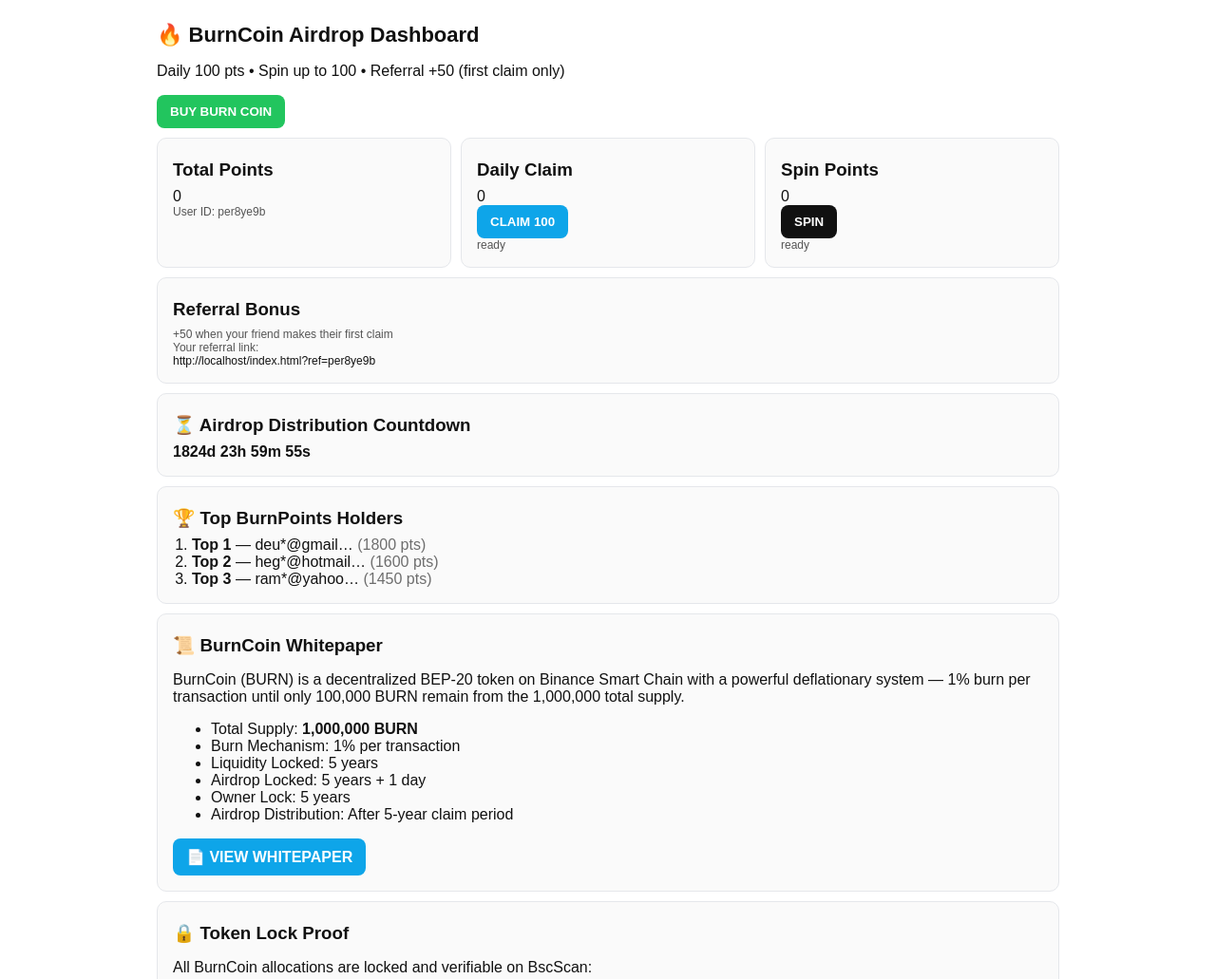
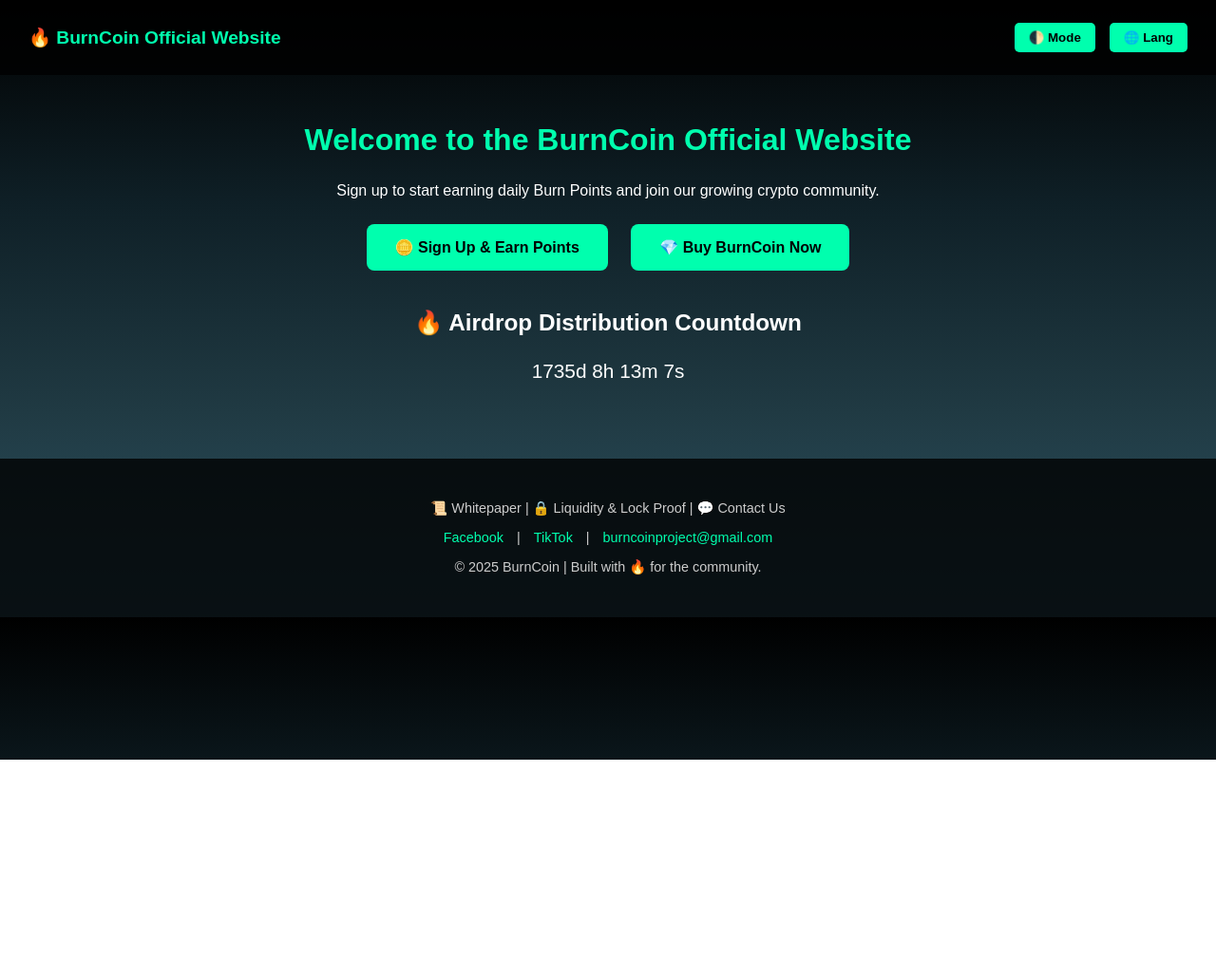
Before and after one commit to burncoin99-hash/burncoin-website, a plain HTML site: page index.html in a window 1280 px wide. Shown: the top 1031 px of the page at 95% size. After the commit the page ends 800 px from the top, so only its background shows below. Drawn offline with Linux system fonts and the light colour scheme.

Commit message:
Update index.html

```diff
--- a/index.html
+++ b/index.html
@@ -1,160 +1,151 @@
 <!DOCTYPE html>
 <html lang="en">
 <head>
-<meta charset="utf-8"/>
-<meta name="viewport" content="width=device-width,initial-scale=1"/>
-<title>🔥 BurnCoin — Official Airdrop & Proof Portal</title>
-<style>
-body{font-family:sans-serif;margin:0;padding:0;background:#fff;color:#111}
-.container{max-width:950px;margin:auto;padding:20px}
-.btn{display:inline-block;padding:10px 14px;border:0;border-radius:8px;font-weight:700;color:#fff;cursor:pointer}
-.btn-buy{background:#22c55e}
-.btn-claim{background:#0ea5e9}
-.btn-spin{background:#111}
-.card{border:1px solid #e5e7eb;border-radius:10px;padding:16px;margin-top:10px;background:#fafafa}
-.grid-3{display:grid;grid-template-columns:repeat(auto-fit,minmax(260px,1fr));gap:10px}
-.mini{font-size:12px;color:#555}
-.h1{font-size:22px;font-weight:800;margin:4px 0}
-.popup{position:fixed;bottom:80px;right:20px;background:#0ea5e9;color:#fff;padding:12px 16px;border-radius:10px;display:none;z-index:50}
-.popup.show{display:block;animation:fade .3s}
-@keyframes fade{from{opacity:0;transform:translateY(8px)}to{opacity:1;transform:none}}
-ol{margin:0;padding-left:20px}
-a{color:#0ea5e9;text-decoration:none}
-a:hover{text-decoration:underline}
-h3{margin:6px 0 8px}
-</style>
+  <meta charset="UTF-8" />
+  <meta name="viewport" content="width=device-width, initial-scale=1.0" />
+  <title>🔥 BurnCoin Official Website</title>
+  <style>
+    body {
+      font-family: 'Poppins', sans-serif;
+      background: linear-gradient(180deg, #000000, #0f2027, #203a43, #2c5364);
+      color: white;
+      margin: 0;
+      padding: 0;
+      text-align: center;
+      overflow-x: hidden;
+    }
+    header {
+      display: flex;
+      justify-content: space-between;
+      align-items: center;
+      padding: 15px 30px;
+      background-color: rgba(0, 0, 0, 0.8);
+    }
+    header h1 {
+      font-size: 1.2em;
+      color: #00ffae;
+    }
+    .lang-mode {
+      display: flex;
+      gap: 15px;
+    }
+    .lang-mode button {
+      padding: 8px 15px;
+      border: none;
+      border-radius: 5px;
+      background-color: #00ffae;
+      color: #000;
+      cursor: pointer;
+      font-weight: bold;
+    }
+    .main {
+      margin-top: 50px;
+    }
+    h2 {
+      font-size: 2em;
+      color: #00ffae;
+    }
+    .btn {
+      background-color: #00ffae;
+      border: none;
+      padding: 15px 30px;
+      color: #000;
+      font-size: 1em;
+      border-radius: 8px;
+      margin: 10px;
+      cursor: pointer;
+      transition: 0.3s;
+      font-weight: bold;
+    }
+    .btn:hover {
+      background-color: #00ffaa;
+      transform: scale(1.05);
+    }
+    .countdown {
+      margin-top: 30px;
+      font-size: 1.3em;
+    }
+    footer {
+      margin-top: 80px;
+      padding: 30px;
+      background-color: rgba(0,0,0,0.8);
+      font-size: 0.9em;
+      color: #ccc;
+    }
+    footer a {
+      color: #00ffae;
+      text-decoration: none;
+      margin: 0 10px;
+    }
+  </style>
 </head>
 <body>
-<div class="container">
-  <h1 class="h1">🔥 BurnCoin Airdrop Dashboard</h1>
-  <p>Daily 100 pts • Spin up to 100 • Referral +50 (first claim only)</p>
-  <button class="btn btn-buy" id="buyBtn">BUY BURN COIN</button>
+  <header>
+    <h1>🔥 BurnCoin Official Website</h1>
+    <div class="lang-mode">
+      <button onclick="toggleMode()">🌓 Mode</button>
+      <button onclick="changeLang()">🌐 Lang</button>
+    </div>
+  </header>
 
-  <div class="grid-3">
-    <div class="card">
-      <h3>Total Points</h3>
-      <div id="total">0</div>
-      <div class="mini">User ID: <span id="uid"></span></div>
+  <section class="main">
+    <h2>Welcome to the BurnCoin Official Website</h2>
+    <p>Sign up to start earning daily Burn Points and join our growing crypto community.</p>
+
+    <button class="btn" onclick="window.location.href='signup.html'">🪙 Sign Up & Earn Points</button>
+    <button class="btn" onclick="window.open('https://poocoin.app/tokens/0x9Ad780af415fD94187576a7B054bc7Ad7F2F5750','_blank')">💎 Buy BurnCoin Now</button>
+
+    <div class="countdown">
+      <h3>🔥 Airdrop Distribution Countdown</h3>
+      <p id="countdown"></p>
     </div>
-    <div class="card">
-      <h3>Daily Claim</h3>
-      <div id="daily">0</div>
-      <button class="btn btn-claim" id="claimBtn">CLAIM 100</button>
-      <div class="mini" id="dailyTimer"></div>
-    </div>
-    <div class="card">
-      <h3>Spin Points</h3>
-      <div id="spin">0</div>
-      <button class="btn btn-spin" id="spinBtn">SPIN</button>
-      <div class="mini" id="spinTimer"></div>
-    </div>
-  </div>
-
-  <div class="card">
-    <h3>Referral Bonus</h3>
-    <div class="mini">+50 when your friend makes their first claim</div>
-    <div class="mini">Your referral link:</div>
-    <div id="refLink" style="word-break:break-all;font-size:12px"></div>
-  </div>
-
-  <div class="card">
-    <h3>⏳ Airdrop Distribution Countdown</h3>
-    <div id="countdown" style="font-weight:700"></div>
-  </div>
-
-  <section id="leaderboard" class="card">
-    <h3>🏆 Top BurnPoints Holders</h3>
-    <ol id="lb-list"></ol>
   </section>
 
-  <!-- ==================  Whitepaper & Proof Section ================== -->
-  <div class="card">
-    <h3>📜 BurnCoin Whitepaper</h3>
-    <p>BurnCoin (BURN) is a decentralized BEP-20 token on Binance Smart Chain with a powerful deflationary system — 1% burn per transaction until only 100,000 BURN remain from the 1,000,000 total supply.</p>
-    <ul>
-      <li>Total Supply: <b>1,000,000 BURN</b></li>
-      <li>Burn Mechanism: 1% per transaction</li>
-      <li>Liquidity Locked: 5 years</li>
-      <li>Airdrop Locked: 5 years + 1 day</li>
-      <li>Owner Lock: 5 years</li>
-      <li>Airdrop Distribution: After 5-year claim period</li>
-    </ul>
-    <a href="https://github.com/deutapoudel/burncoin/blob/main/BurnCoin_Whitepaper.pdf"
-       target="_blank" class="btn btn-claim">📄 VIEW WHITEPAPER</a>
-  </div>
+  <footer>
+    <p>📜 Whitepaper | 🔒 Liquidity & Lock Proof | 💬 Contact Us</p>
+    <p>
+      <a href="https://facebook.com/BurnCoinOfficial" target="_blank">Facebook</a> |
+      <a href="https://www.tiktok.com/@burncoin.official" target="_blank">TikTok</a> |
+      <a href="mailto:burncoinproject@gmail.com">burncoinproject@gmail.com</a>
+    </p>
+    <p>© 2025 BurnCoin | Built with 🔥 for the community.</p>
+  </footer>
 
-  <div class="card">
-    <h3>🔒 Token Lock Proof</h3>
-    <p>All BurnCoin allocations are locked and verifiable on BscScan:</p>
-    <ul>
-      <li>🔹 <b>LP Lock:</b> <a href="https://bscscan.com/address/0x776d37070174F60A5819d4e3CF6c7d38578599B7" target="_blank">View Proof</a></li>
-      <li>🔹 <b>Airdrop Lock:</b> <a href="https://bscscan.com/address/0x78ccc4667F0e65A243811d014E8B46D929151389" target="_blank">View Proof</a></li>
-      <li>🔹 <b>Team Lock:</b> <a href="https://bscscan.com/address/0x2FAf2CD87366cF6640654aDfBf53BedF9Ae90657" target="_blank">View Proof</a></li>
-    </ul>
-    <p class="mini">Lock start: Aug 8, 2025 • Duration: 5 years • Verified on Remix Locker</p>
-  </div>
+  <script>
+    // --- Mode toggle ---
+    function toggleMode() {
+      document.body.style.background =
+        document.body.style.background.includes('white')
+          ? 'linear-gradient(180deg, #000000, #0f2027, #203a43, #2c5364)'
+          : 'white';
+      document.body.style.color =
+        document.body.style.color === 'black' ? 'white' : 'black';
+    }
 
-  <div class="card">
-    <h3>⚙️ Contract Information</h3>
-    <ul>
-      <li>Contract Address: <b>0x2FAf2CD87366cF6640654aDfBf53BedF9Ae90657</b></li>
-      <li>Blockchain: <b>BNB Smart Chain (BEP-20)</b></li>
-    </ul>
-    <a href="https://bscscan.com/token/0x2FAf2CD87366cF6640654aDfBf53BedF9Ae90657" target="_blank" class="btn btn-buy">VIEW ON BSCSCAN</a>
-  </div>
+    // --- Language placeholder ---
+    function changeLang() {
+      alert("Multi-language system coming soon 🌍");
+    }
 
-  <div class="mini" style="text-align:center;margin-top:20px;">
-    © 2025 BurnCoin Project | Secure, Transparent, Deflationary Future 🔥
-  </div>
-</div>
+    // --- Countdown timer (5 years from Aug 8, 2025) ---
+    const countdownTarget = new Date("August 8, 2030 00:00:00").getTime();
+    const countdownTimer = setInterval(function () {
+      const now = new Date().getTime();
+      const distance = countdownTarget - now;
+      const days = Math.floor(distance / (1000 * 60 * 60 * 24));
+      const hours = Math.floor((distance % (1000 * 60 * 60 * 24)) / (1000 * 60 * 60));
+      const minutes = Math.floor((distance % (1000 * 60 * 60)) / (1000 * 60));
+      const seconds = Math.floor((distance % (1000 * 60)) / 1000);
 
-<div class="popup" id="popup"></div>
+      document.getElementById("countdown").innerHTML =
+        days + "d " + hours + "h " + minutes + "m " + seconds + "s ";
 
-<script>
-const BUY_LINK="https://pancakeswap.finance/swap?outputCurrency=0x2FAf2CD87366cF6640654aDfBf53BedF9Ae90657";
-const UID_KEY="burn_uid"; const LS_KEY="burn_data_v1";
-function uid(){if(!localStorage.getItem(UID_KEY)){localStorage.setItem(UID_KEY,Math.random().toString(36).slice(2,10));}return localStorage.getItem(UID_KEY);}
-const me=uid();
-function getData(){return JSON.parse(localStorage.getItem(LS_KEY)||"{}");}
-function saveData(d){localStorage.setItem(LS_KEY,JSON.stringify(d));}
-function popup(msg){const p=document.getElementById("popup");p.textContent=msg;p.classList.add("show");setTimeout(()=>p.classList.remove("show"),4000);}
-function fmt(ms){const s=Math.floor(ms/1000);const d=Math.floor(s/86400),h=Math.floor((s%86400)/3600),m=Math.floor((s%3600)/60),sec=s%60;const pad=n=>String(n).padStart(2,"0");return`${pad(d)}d ${pad(h)}h ${pad(m)}m ${pad(sec)}s`;}
-function weighted(v,w){let r=Math.random()*100,a=0;for(let i=0;i<v.length;i++){a+=w[i];if(r<a)return v[i];}return v[0];}
-
-const cfg={daily:100,spinVals:[10,20,30,50,100],spinW:[50,20,20,6,4],cd:24*3600*1000,air:5*365*24*3600*1000,start:Date.now()};
-let d=getData();if(!d[me])d[me]={email:me+"@demo.com",daily:0,spin:0,ref:0,lastDaily:0,lastSpin:0};
-saveData(d);
-document.getElementById("uid").textContent=me;
-document.getElementById("refLink").textContent=location.origin+location.pathname+"?ref="+me;
-
-function update(){
-  const u=d[me];const t=u.daily+u.spin+u.ref;
-  document.getElementById("total").textContent=t;
-  document.getElementById("daily").textContent=u.daily;
-  document.getElementById("spin").textContent=u.spin;
-  const dd=cfg.cd-(Date.now()-u.lastDaily);document.getElementById("dailyTimer").textContent=dd>0?"wait "+fmt(dd):"ready";
-  const ss=cfg.cd-(Date.now()-u.lastSpin);document.getElementById("spinTimer").textContent=ss>0?"wait "+fmt(ss):"ready";
-}
-update();
-
-document.getElementById("claimBtn").onclick=()=>{
-  const u=d[me];if(Date.now()-u.lastDaily<cfg.cd)return;
-  u.daily+=cfg.daily;u.lastDaily=Date.now();saveData(d);popup("+100 points added!");update();saveUser();
-};
-document.getElementById("spinBtn").onclick=()=>{
-  const u=d[me];if(Date.now()-u.lastSpin<cfg.cd)return;
-  const r=weighted(cfg.spinVals,cfg.spinW);u.spin+=r;u.lastSpin=Date.now();saveData(d);popup("+"+r+" points from spin!");update();saveUser();
-};
-document.getElementById("buyBtn").onclick=()=>window.open(BUY_LINK,"_blank");
-
-function tick(){const rem=cfg.start+cfg.air-Date.now();document.getElementById("countdown").textContent=rem>0?fmt(rem):"Completed";}
-setInterval(tick,1000);tick();
-
-function maskEmail(e){if(!e||!e.includes("@"))return"hidden";const[n,dom]=e.split("@");const s=n.slice(0,3)+"*";return s+"@"+dom.split(".")[0]+"…";}
-function saveUser(){let all=JSON.parse(localStorage.getItem("bc_all_users")||"[]");const uidx=all.findIndex(x=>x.email===d[me].email);const tot=d[me].daily+d[me].spin+d[me].ref;if(uidx>-1)all[uidx].total=tot;else all.push({email:d[me].email,total:tot});localStorage.setItem("bc_all_users",JSON.stringify(all));renderLB();}
-function renderLB(){const l=document.getElementById("lb-list");let all=[];try{all=JSON.parse(localStorage.getItem("bc_all_users")||"[]");}catch(e){}if(!all.length){all=[{email:"deuta.poudel@gmail.com",total:1800},{email:"hegehrj@hotmail.com",total:1600},{email:"ram123@yahoo.com",total:1450}];}
-all.sort((a,b)=>b.total-a.total);const top=all.slice(0,3);l.innerHTML=top.map((u,i)=>`<li><b>Top ${i+1}</b> — ${maskEmail(u.email)} <span style="opacity:.6">(${u.total} pts)</span></li>`).join("");}
-renderLB();
-</script>
+      if (distance < 0) {
+        clearInterval(countdownTimer);
+        document.getElementById("countdown").innerHTML =
+          "🎉 Airdrop Distribution Now Live! Connect your wallet to withdraw!";
+      }
+    }, 1000);
+  </script>
 </body>
 </html>
```
